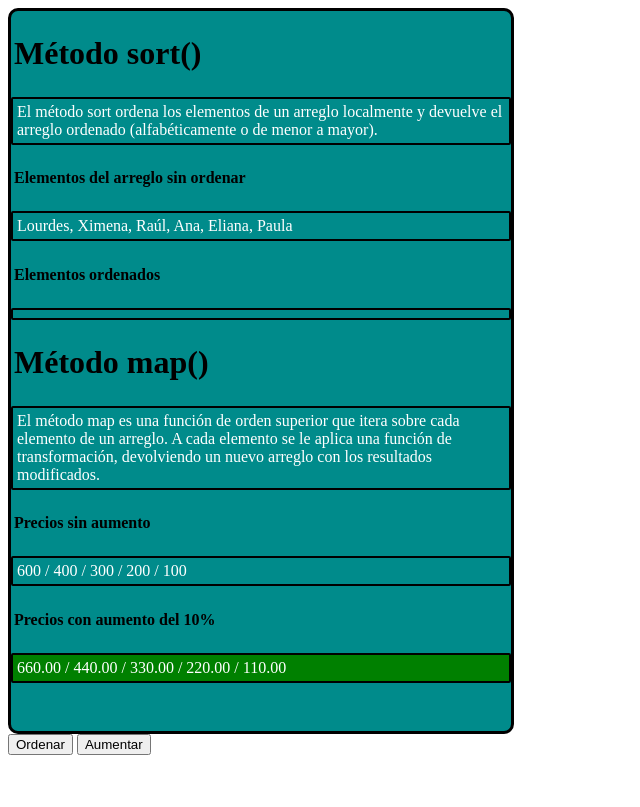
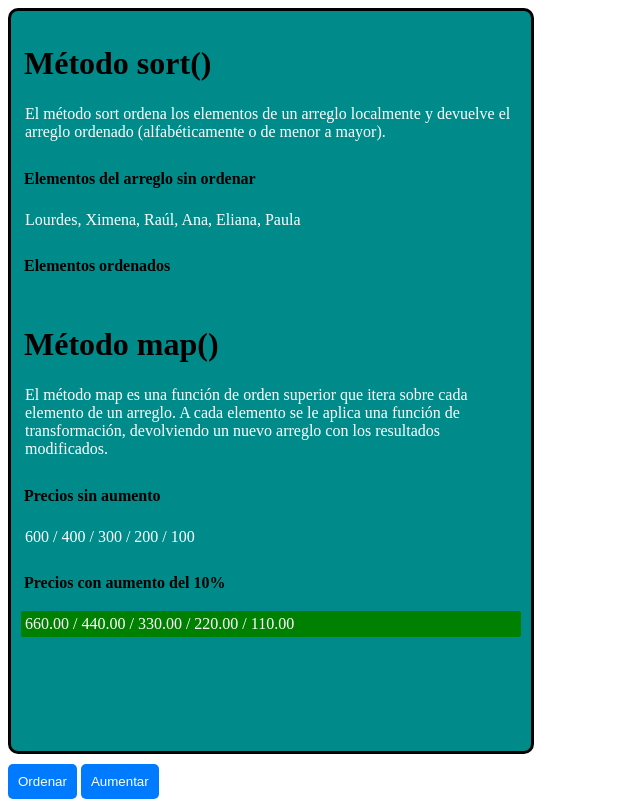
Before and after one commit to mateoarev/TALLER-WEB-II-Mateo-Arevalo, a plain HTML site: page proyecto metodos/index.html in a window 1280 px wide. Both pictures are taken after a click on the button "Aumentar". Shown: the whole page, without its empty margins (0-640 px from the left). Drawn offline with Linux system fonts and the light colour scheme.

Commit message:
proyecto

```diff
--- a/proyecto metodos/index.html
+++ b/proyecto metodos/index.html
@@ -1,5 +1,5 @@
 <!DOCTYPE html>
-<html lang="en">
+<html lang="es">
 <head>
     <meta charset="UTF-8">
     <meta name="viewport" content="width=device-width, initial-scale=1.0">
@@ -28,6 +28,7 @@
     <!--Botones-->
     <button id="botonOrdenar" onclick="ordenarNombres()">Ordenar</button>
     <button id="botonAumentar" onclick="aumentarPrecios()">Aumentar</button>
+
     <script src="script.js"></script>
 </body>
 </html>
--- a/proyecto metodos/script.js
+++ b/proyecto metodos/script.js
@@ -1,60 +1,19 @@
-/*
-Seleccionar el segundo párrafo por medio de su id
-Utilizaremos el selector individual document.getElementById('')
-*/
-
-/*Utilizamos la función del botón para seleccionar y escribir texto en el segundo párrafo*/
-// function escribirTextoSegundoParrafo() {
-//     var segundoP = document.getElementById('segundoParrafo');
-//     segundoP.innerHTML = 'En este lugar estará el resultado de la selección';
-// }
-
-// function escribirTextoTercerParrafo() {
-//     var tercerP = document.getElementById('tercerParrafo');
-//     tercerP.innerHTML = 'Tercer párrafo'
-// }
-
-// function escribirTextoCuartoParrafo() {
-//     var cuartoP = document.getElementById('cuartoParrafo');
-//     cuartoP.innerHTML = 'Cuarto párrafo'
-// }
-
-/*Selector para seleccionar elementos por medio de su id, clase o etiqueta*/
-// var sparrafo = document.querySelector('#segundoParrafo');
-// var sparrafo = document.querySelector('.parrafo');
-// var sparrafo = documet.querySelector('p');
-
-/*
-Cargar el arreglo con nombres de personas:
-Luego odenar mediante el método sort()
-*/
-
-/*Utilizar un párrafo para mostrar los nombres sin ordenar*/
 var arregloNombres = ['Lourdes', 'Ximena', 'Raúl', 'Ana', 'Eliana', 'Paula'];
 var sinOrdenar = document.querySelector('#segundoParrafo');
 sinOrdenar.innerHTML = arregloNombres.join(', ');
 
-// /*Utilizar un párrafo para imprimir los nombres ordenados en un tercer párrafo*/
-// var ordenar = document.querySelector('#tercerParrafo');
-// ordenar.innerHTML = arregloNombres.sort().join(', ');
-
 function ordenarNombres() {
-    var botonOrdenar = document.getElementById('tercerParrafo');
-    botonOrdenar.style.backgroundColor = 'red';
-    botonOrdenar.innerHTML = arregloNombres.sort().join(', ');
+    var parrafoOrdenado = document.getElementById('tercerParrafo');
+    parrafoOrdenado.style.backgroundColor = 'green';
+    parrafoOrdenado.innerHTML = arregloNombres.sort().join(', ');
 }
 
-/*Utilizar un párrafo para mostrar los precios sin aumento*/
 var arregloPrecios = [600, 400, 300, 200, 100];
 var sinAumento = document.querySelector('#quintoParrafo');
 sinAumento.innerHTML = arregloPrecios.join(' / ');
 
-// /*Utilizar un párrafo para mostrar los precios con aumento*/
-// var aumento = document.querySelector('#sextoParrafo');
-// aumento.innerHTML = arregloPrecios.map(precio => (precio * 1.10).toFixed(2)).join(' / ');
-
 function aumentarPrecios() {
-    var botonAumentar = document.getElementById('sextoParrafo');
-    botonAumentar.style.backgroundColor = 'green';
-    botonAumentar.innerHTML = arregloPrecios.map(precio => (precio * 1.10).toFixed(2)).join(' / ');
+    var precioConAumento = document.getElementById('sextoParrafo');
+    precioConAumento.style.backgroundColor = 'green';
+    precioConAumento.innerHTML = arregloPrecios.map(precio => (precio * 1.10).toFixed(2)).join(' / ');
 }
--- a/proyecto metodos/styles.css
+++ b/proyecto metodos/styles.css
@@ -4,20 +4,33 @@
     height: 720px;
     border: 3px solid black;
     border-radius: 10px;
+    padding: 10px;
 }
 
 .titulo {
     padding: 3px;
+    margin-bottom: 10px;
 }
 
 .subtitulo {
     padding: 3px;
+    margin-bottom: 5px;
 }
 
 .parrafo {
     color: #fff;
     font-size: 16px;
-    border: 2px solid black;
     border-radius: 2px;
     padding: 4px;
+    margin-bottom: 10px;
 }
+
+button {
+    padding: 10px;
+    margin-top: 10px;
+    background-color: #007bff;
+    color: white;
+    border: none;
+    border-radius: 5px;
+    cursor: pointer;
+}
```
